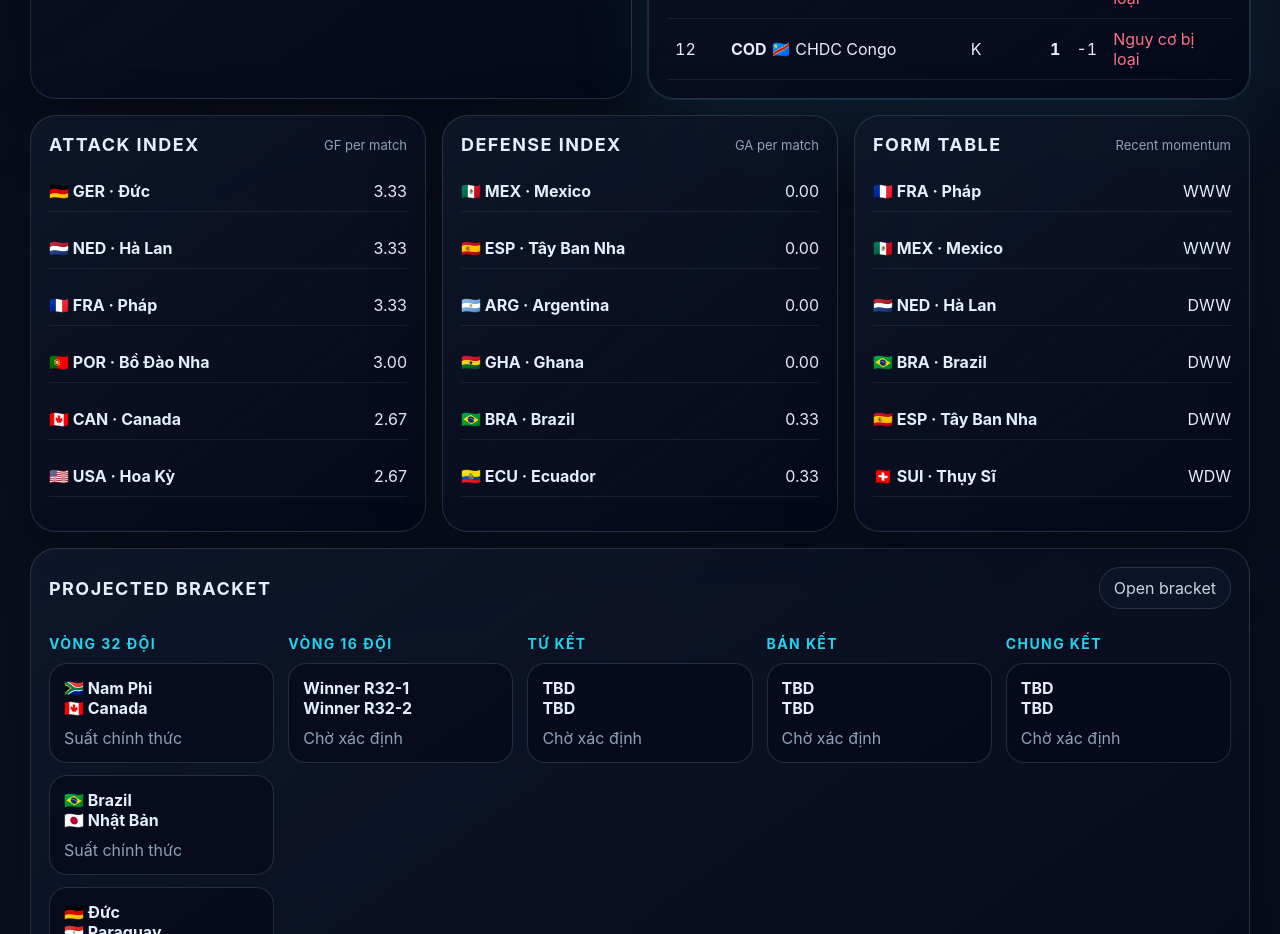
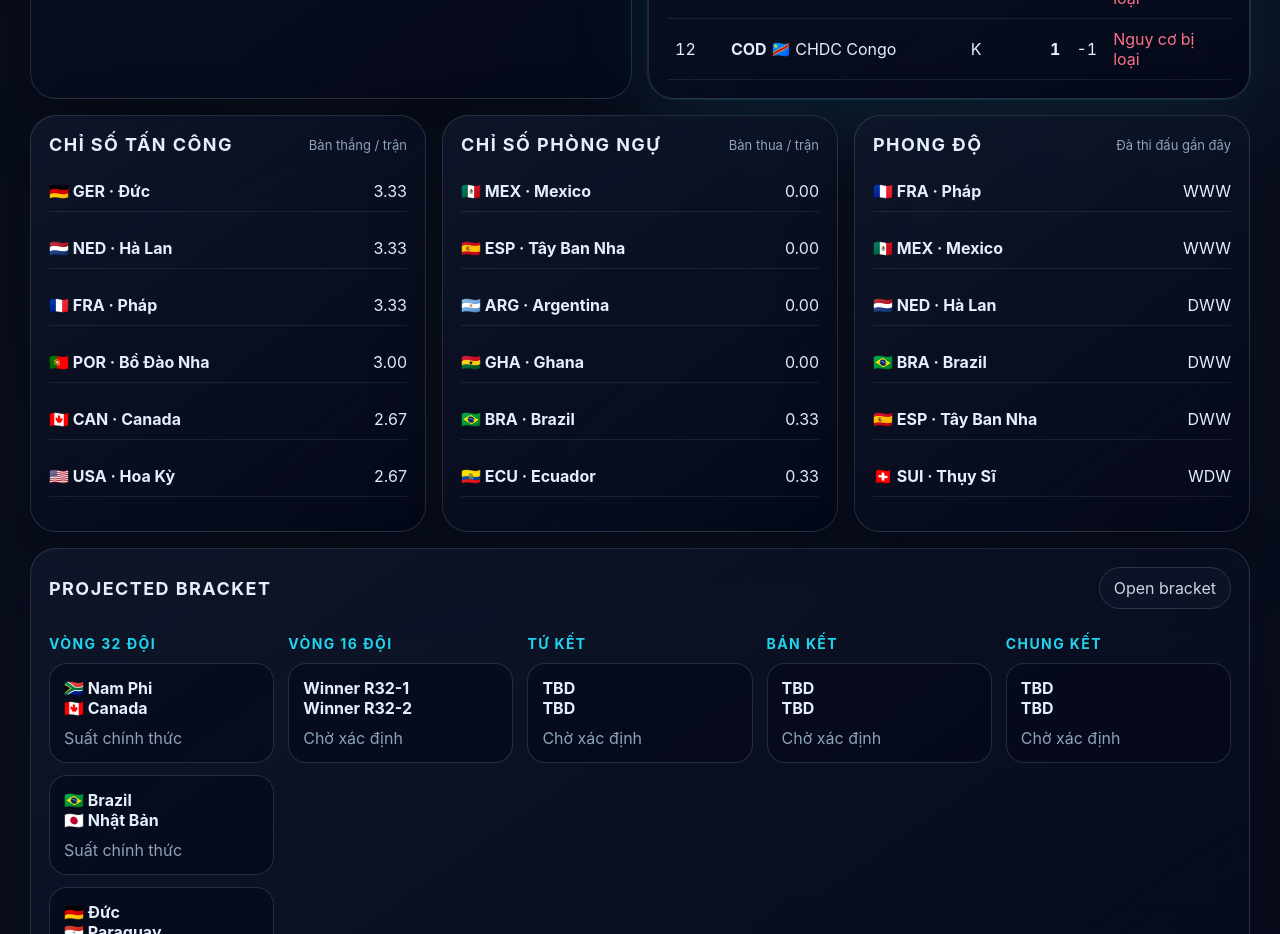
Before and after one commit to hydakyo/wc2026, a Next.js app: page / in a window 1280 px wide. Shown: the part 2620-3554 px from the top of the page. Built offline with nearby package versions, Linux system fonts and the light colour scheme.

Commit message:
i18n: translate analytics panels

```diff
--- a/components/AnalyticsViews.tsx
+++ b/components/AnalyticsViews.tsx
@@ -4,9 +4,9 @@ export function AnalyticsViews() {
   const data = analytics();
   return (
     <section className="grid analytics-grid">
-      <div className="card"><div className="section-title"><h2>Attack Index</h2><span>GF per match</span></div>{data.attack.map((item) => <p className="rank-line" key={item.team}><b>{teamLabel(item.team)}</b><span>{item.value}</span></p>)}</div>
-      <div className="card"><div className="section-title"><h2>Defense Index</h2><span>GA per match</span></div>{data.defense.map((item) => <p className="rank-line" key={item.team}><b>{teamLabel(item.team)}</b><span>{item.value}</span></p>)}</div>
-      <div className="card"><div className="section-title"><h2>Form Table</h2><span>Recent momentum</span></div>{data.form.map((item) => <p className="rank-line" key={item.team}><b>{teamLabel(item.team)}</b><span>{item.value}</span></p>)}</div>
+      <div className="card"><div className="section-title"><h2>{'Ch\u1ec9 s\u1ed1 t\u1ea5n c\u00f4ng'}</h2><span>{'B\u00e0n th\u1eafng / tr\u1eadn'}</span></div>{data.attack.map((item) => <p className="rank-line" key={item.team}><b>{teamLabel(item.team)}</b><span>{item.value}</span></p>)}</div>
+      <div className="card"><div className="section-title"><h2>{'Ch\u1ec9 s\u1ed1 ph\u00f2ng ng\u1ef1'}</h2><span>{'B\u00e0n thua / tr\u1eadn'}</span></div>{data.defense.map((item) => <p className="rank-line" key={item.team}><b>{teamLabel(item.team)}</b><span>{item.value}</span></p>)}</div>
+      <div className="card"><div className="section-title"><h2>{'Phong \u0111\u1ed9'}</h2><span>{'\u0110\u00e0 thi \u0111\u1ea5u g\u1ea7n \u0111\u00e2y'}</span></div>{data.form.map((item) => <p className="rank-line" key={item.team}><b>{teamLabel(item.team)}</b><span>{item.value}</span></p>)}</div>
     </section>
   );
 }
```
